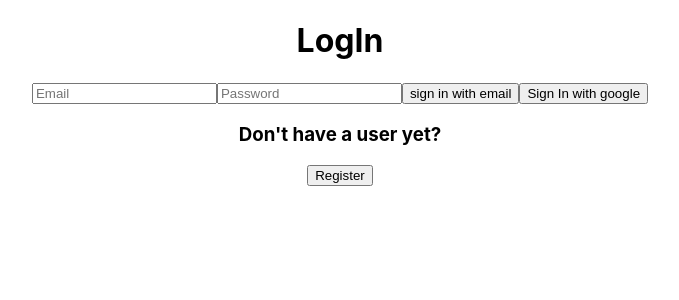
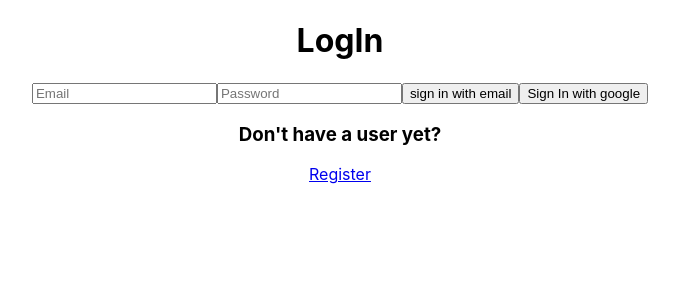
Before and after one commit to noavrd/Yahoo-Finance, a React (Create React App) app in the folder client/: page / in a window 1280 px wide. Shown: the top 300 px of the page, without its empty margins (300-979 px from the left). Built offline with nearby package versions, Linux system fonts and the light colour scheme; no server answers.

Commit message:
add routes

```diff
--- a/client/package.json
+++ b/client/package.json
@@ -9,6 +9,7 @@
     "firebase": "^9.6.2",
     "react": "^17.0.2",
     "react-dom": "^17.0.2",
+    "react-router-dom": "^6.2.1",
     "react-scripts": "5.0.0",
     "web-vitals": "^2.1.3"
   },
--- a/client/src/App.js
+++ b/client/src/App.js
@@ -1,11 +1,14 @@
 import './App.css';
 import { useState } from 'react';
 import { getAuth, onAuthStateChanged } from 'firebase/auth';
+import { BrowserRouter, Route, Routes } from 'react-router-dom';
 import Main from './components/Main';
 import Login from './components/Login';
+import Register from './components/Register';
+import NotFound from './components/NotFound';
 
 function App() {
-  const [user, setUser] = useState();
+  const [user, setUser] = useState(null);
   const auth = getAuth();
   onAuthStateChanged(auth, (user) => {
     if (user) {
@@ -16,7 +19,17 @@ function App() {
   });
   console.log(user);
   // console.log(user);
-  return <div className="App">{user ? <Main /> : <Login />}</div>;
+  return (
+    <div className="App">
+      <BrowserRouter>
+        <Routes>
+          <Route path="/" element={user ? <Main /> : <Login />} />
+          <Route path="register" element={<Register />} />
+          <Route path="*" element={<NotFound />} />
+        </Routes>
+      </BrowserRouter>
+    </div>
+  );
 }
 
 export default App;
--- a/client/src/components/Login.js
+++ b/client/src/components/Login.js
@@ -5,6 +5,7 @@ import {
   signInWithEmailAndPassword,
 } from 'firebase/auth';
 import { useState } from 'react';
+import { Link } from 'react-router-dom';
 export default function Login() {
   const [emailLog, setEmailLog] = useState('');
   const [passwordLog, setPasswordLog] = useState('');
@@ -42,7 +43,7 @@ export default function Login() {
         Sign In with google
       </button>
       <h3>Don't have a user yet?</h3>
-      <button>Register</button>
+      <Link to={'/register'}>Register</Link>
     </div>
   );
 }
--- /dev/null
+++ b/client/src/components/NotFound.js
@@ -0,0 +1,7 @@
+export default function NotFound(params) {
+  return (
+    <div>
+      <h1>Page not found</h1>
+    </div>
+  );
+}
--- a/client/src/components/Register.js
+++ b/client/src/components/Register.js
@@ -1,4 +1,5 @@
 import { useState } from 'react';
+import { firebaseAuth } from '../auth';
 import { getAuth, createUserWithEmailAndPassword } from 'firebase/auth';
 export default function Register(params) {
   const [email, setEmail] = useState('');
```
Also changed, not shown: 1 other file (tests, documents, lock files or other folders).
